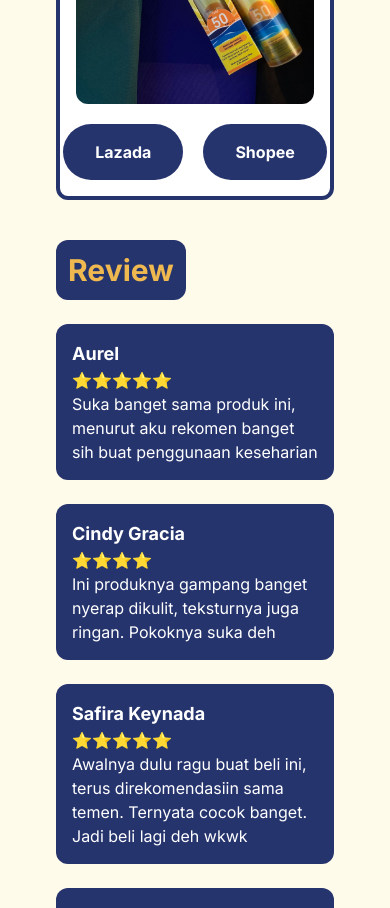
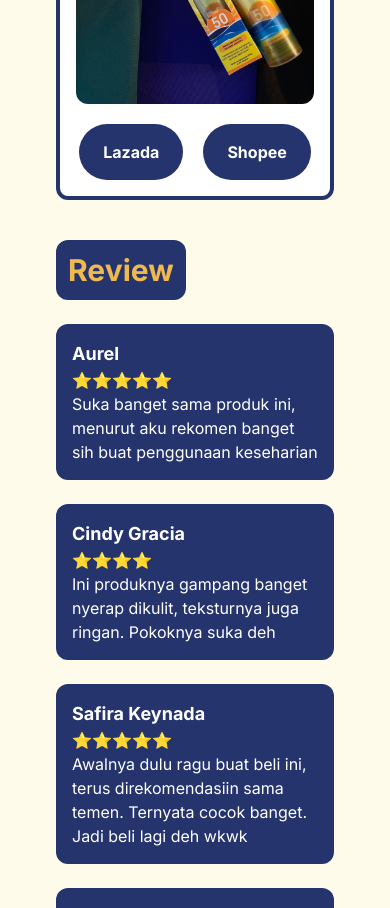
Before and after one commit to azkannawal/aprotechtion, a React (Vite) app: page / in a window 390 px wide. Shown: the part 3160-4068 px from the top of the page. Built offline with nearby package versions, Linux system fonts and the light colour scheme.

Commit message:
change px

```diff
--- a/src/pages/Home.jsx
+++ b/src/pages/Home.jsx
@@ -344,7 +344,7 @@ const Home = () => {
               <div className="flex flex-row gap-5 w-full justify-center">
                 <a href="https://s.lazada.co.id/s.rOJBT" target="_blank">
                   <button
-                    className="bg-two font-bold text-white p-4 px-8  lg:px-20 rounded-full"
+                    className="bg-two font-bold text-white p-4 px-6 lg:px-20 rounded-full"
                     data-aos="fade-down"
                   >
                     Lazada
@@ -352,7 +352,7 @@ const Home = () => {
                 </a>
                 <a href="https://id.shp.ee/7iwvBm6" target="_blank">
                   <button
-                    className="bg-two font-bold text-white p-4 px-8  lg:px-20 rounded-full"
+                    className="bg-two font-bold text-white p-4 px-6 lg:px-20 rounded-full"
                     data-aos="fade-down"
                   >
                     Shopee
```
